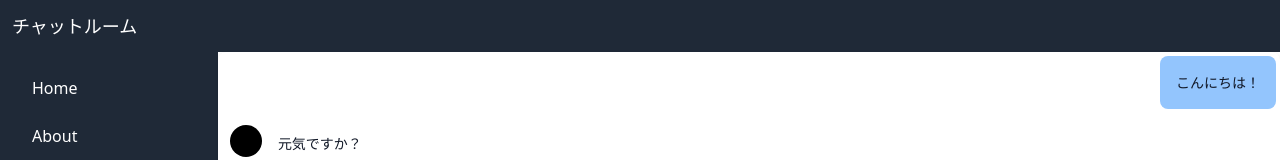
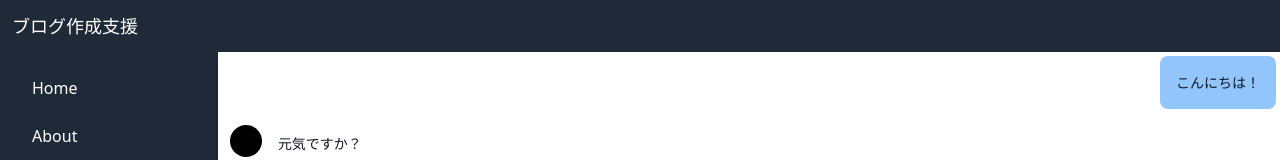
Before and after one commit to spite400k/my-next-app, a Next.js app: page / in a window 1280 px wide. Shown: the top 160 px of the page. Built offline with nearby package versions, Linux system fonts and the light colour scheme.

Commit message:
名称を変更

```diff
--- a/app/components/Header.tsx
+++ b/app/components/Header.tsx
@@ -5,7 +5,7 @@ import React from 'react';
 const Header = () => {
     return (
         <div className="p-3 bg-gray-800 text-white">
-            <h1 className="text-lg">チャットルーム</h1>
+            <h1 className="text-lg">ブログ作成支援</h1>
         </div>
     )
 };
```
